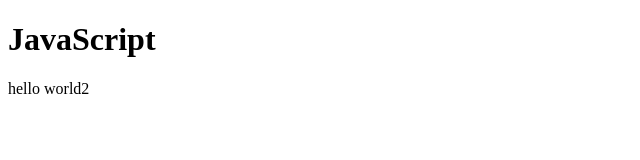
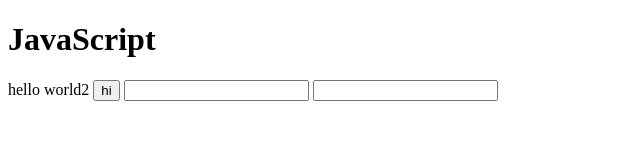
Before and after one commit to yangsori/JavaScript, a plain HTML site: page index.html in a window 1280 px wide. Shown: the whole page, without its empty margins (0-640 px from the left). Drawn offline with Linux system fonts and the light colour scheme.

Commit message:
Update index.html

```diff
--- a/index.html
+++ b/index.html
@@ -11,4 +11,8 @@
 			document.write('hello world');
 			document.write(1+1);
 		</script>
+		<input type="button" value="hi" onclick="alert('hi')">
+		<input type="text" onchange="alert('changed')">
+		<input type="text" onkeydown="alert('key down!')">
 	</body>
+</html>
```
